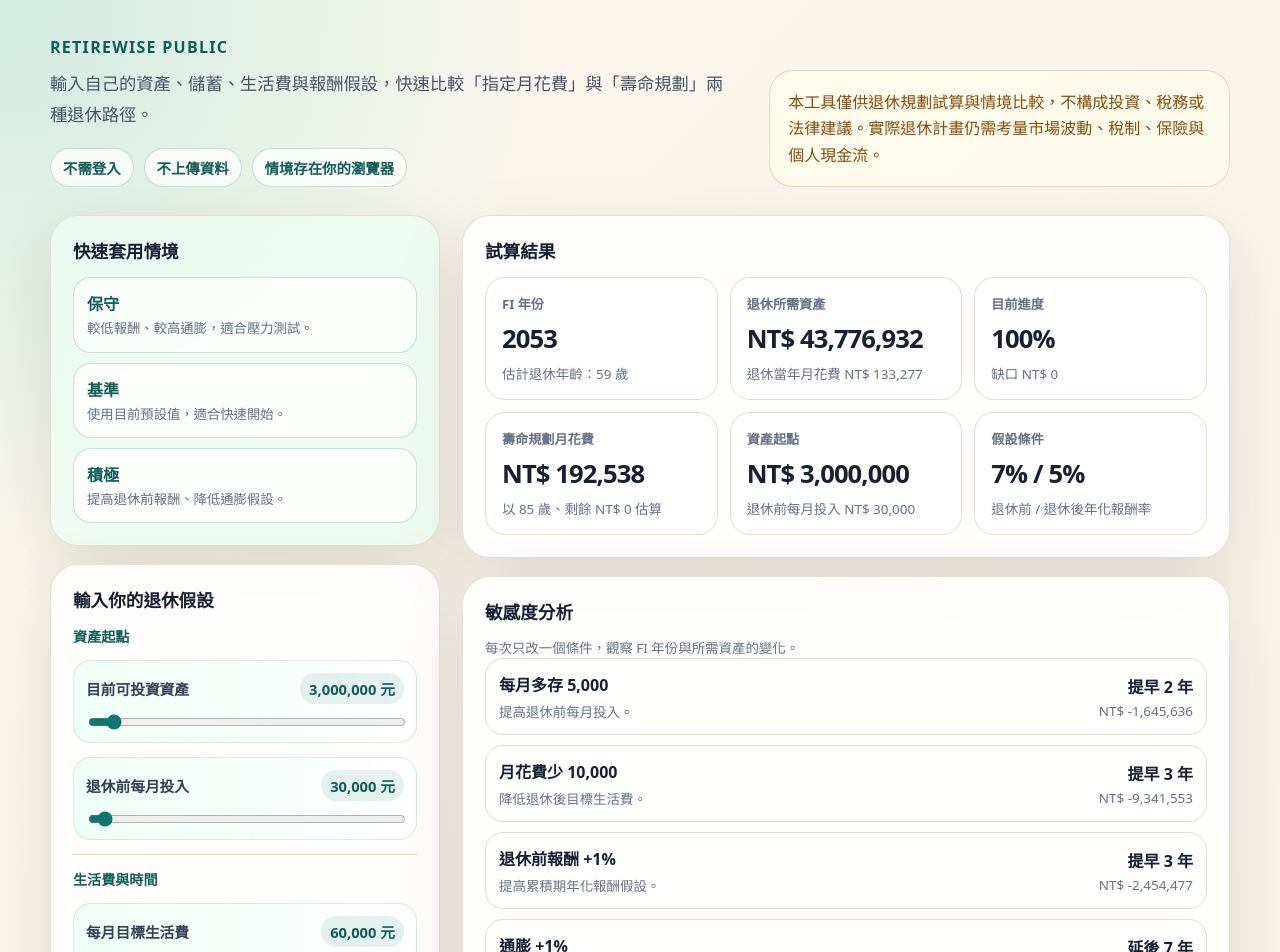
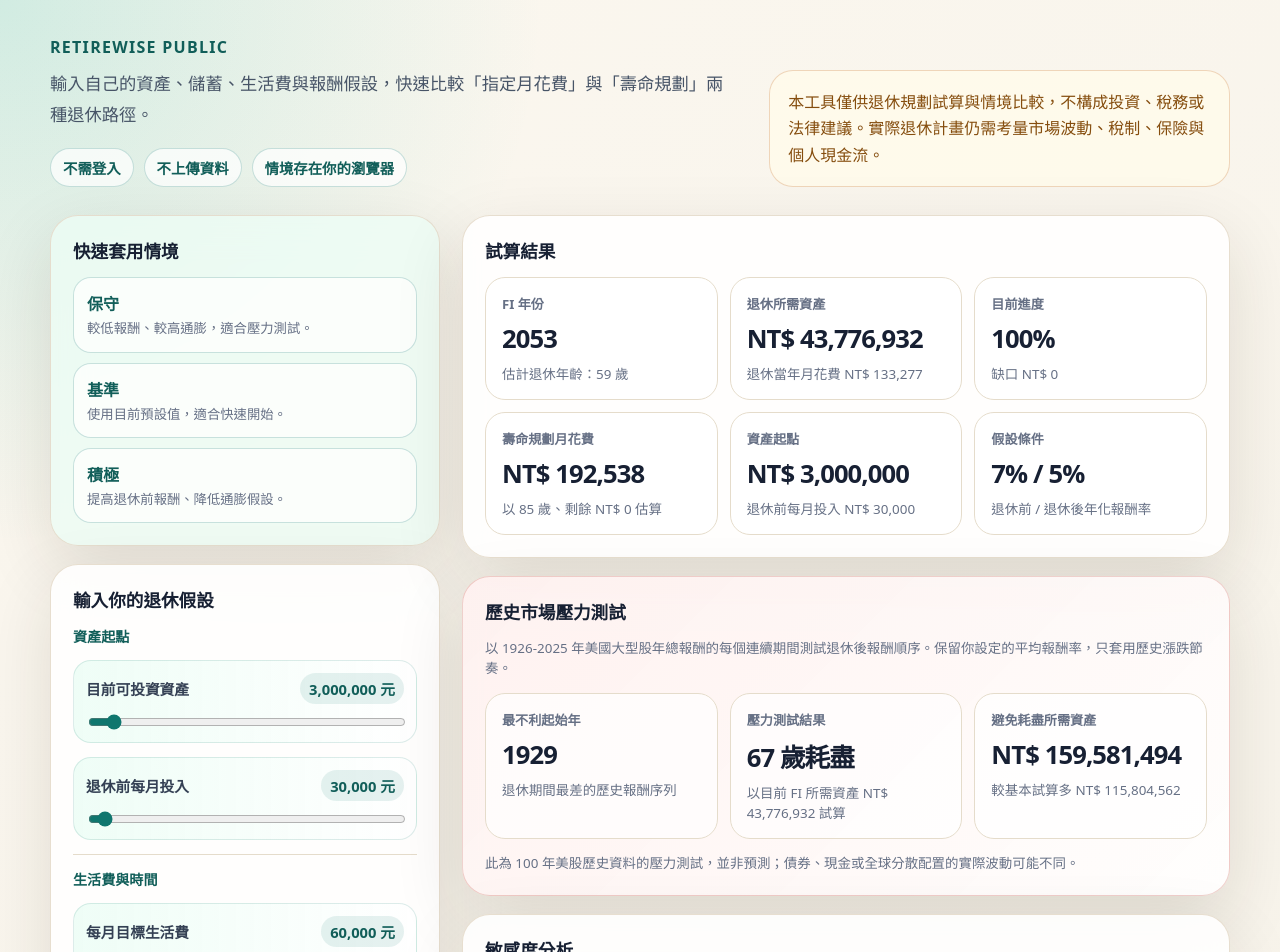
Before and after one commit to jjweiting/RetireWise, a Next.js app: page / in a window 1280 px wide. Shown: the top 952 px of the page. Built offline with nearby package versions, Linux system fonts and the light colour scheme.

Commit message:
feat: add historical market stress testing

```diff
--- a/app/globals.css
+++ b/app/globals.css
@@ -217,6 +217,22 @@ h1 {
   display: grid;
   grid-template-columns: repeat(3, minmax(0, 1fr));
   gap: 12px;
+}
+
+.market-stress-card {
+  border-color: rgba(180, 35, 24, 0.2);
+  background: linear-gradient(135deg, rgba(255, 241, 240, 0.9), rgba(255, 255, 255, 0.88));
+}
+
+.market-stress-grid {
+  display: grid;
+  grid-template-columns: repeat(3, minmax(0, 1fr));
+  gap: 12px;
+  margin-top: 14px;
+}
+
+.market-stress-note {
+  margin-top: 14px;
 }
 
 .metric {
@@ -535,6 +551,10 @@ th {
   .summary-grid {
     grid-template-columns: repeat(2, minmax(0, 1fr));
   }
+
+  .market-stress-grid {
+    grid-template-columns: repeat(2, minmax(0, 1fr));
+  }
 }
 
 @media (max-width: 620px) {
@@ -549,6 +569,10 @@ th {
   }
 
   .summary-grid {
+    grid-template-columns: 1fr;
+  }
+
+  .market-stress-grid {
     grid-template-columns: 1fr;
   }
 
--- a/app/page.tsx
+++ b/app/page.tsx
@@ -4,6 +4,7 @@ import { useEffect, useState } from 'react'
 import RetirementCurveChart from '@/components/retirement/RetirementCurveChart'
 import RetirementEarlySavingComparison from '@/components/retirement/RetirementEarlySavingComparison'
 import RetirementKeyYearSummary from '@/components/retirement/RetirementKeyYearSummary'
+import RetirementMarketStress from '@/components/retirement/RetirementMarketStress'
 import RetirementParams from '@/components/retirement/RetirementParams'
 import RetirementPresetSelector from '@/components/retirement/RetirementPresetSelector'
 import RetirementScenarioManager from '@/components/retirement/RetirementScenarioManager'
@@ -139,6 +140,7 @@ export default function Home() {
           {result ? (
             <>
               <RetirementSummaryCards result={result} params={params} />
+              <RetirementMarketStress result={result} params={params} />
               <RetirementSensitivity params={params} />
               <RetirementEarlySavingComparison
                 params={params}
--- /dev/null
+++ b/components/retirement/RetirementMarketStress.tsx
@@ -0,0 +1,46 @@
+import { calculateHistoricalMarketStress } from '@/lib/marketStress'
+import type { RetirementParams, RetirementResult } from '@/lib/types'
+
+interface Props {
+  params: RetirementParams
+  result: RetirementResult
+}
+
+function money(value: number): string {
+  return `NT$ ${Math.round(value).toLocaleString()}`
+}
+
+export default function RetirementMarketStress({ params, result }: Props) {
+  if (result.fi4.years_to_retire === null) return null
+
+  const stress = calculateHistoricalMarketStress(params, result.fi4.required, result.fi4.years_to_retire)
+  if (!stress) return null
+
+  const extraAsset = Math.max(stress.requiredAsset - result.fi4.required, 0)
+  const survives = stress.depletedAge === null
+
+  return (
+    <section className="card market-stress-card">
+      <h2>歷史市場壓力測試</h2>
+      <p className="hint">以 1926-2025 年美國大型股年總報酬的每個連續期間測試退休後報酬順序。保留你設定的平均報酬率，只套用歷史漲跌節奏。</p>
+      <div className="market-stress-grid">
+        <div className="metric">
+          <div className="metric-label">最不利起始年</div>
+          <p className="metric-value">{stress.startYear}</p>
+          <p className="metric-subtext">退休期間最差的歷史報酬序列</p>
+        </div>
+        <div className="metric">
+          <div className="metric-label">壓力測試結果</div>
+          <p className="metric-value">{survives ? '可維持' : `${stress.depletedAge} 歲耗盡`}</p>
+          <p className="metric-subtext">以目前 FI 所需資產 {money(result.fi4.required)} 試算</p>
+        </div>
+        <div className="metric">
+          <div className="metric-label">避免耗盡所需資產</div>
+          <p className="metric-value">{money(stress.requiredAsset)}</p>
+          <p className="metric-subtext">較基本試算多 {money(extraAsset)}</p>
+        </div>
+      </div>
+      <p className="hint market-stress-note">此為 100 年美股歷史資料的壓力測試，並非預測；債券、現金或全球分散配置的實際波動可能不同。</p>
+    </section>
+  )
+}
--- /dev/null
+++ b/lib/marketStress.ts
@@ -0,0 +1,96 @@
+import type { RetirementParams } from './types'
+
+// S&P 500 annual total returns, 1926-2025 (%). Source: NYU Stern historical returns data.
+const HISTORICAL_STOCK_RETURNS = [
+  11.62, 37.49, 43.81, -8.3, -25.12, -43.84, -8.64, 49.98, -1.19, 46.74,
+  31.94, -35.34, 29.28, -1.1, -10.67, -12.77, 19.17, 25.82, 19.75, 36.44,
+  -8.07, 5.71, 5.5, 18.79, 31.71, 24.02, 18.37, -0.99, 52.62, 31.56,
+  6.56, -10.78, 43.36, 11.96, 0.47, 26.89, -8.73, 22.8, 16.48, 12.45,
+  -10.06, 23.98, 11.06, -8.5, 4.01, 14.31, 18.98, -14.66, -26.47, 37.2,
+  23.84, -7.18, 6.56, 18.44, 32.42, -4.91, 21.55, 22.56, 6.27, 31.73,
+  18.67, 5.25, 16.61, 31.69, -3.1, 30.47, 7.62, 10.08, 1.32, 37.58,
+  22.96, 33.36, 28.58, 21.04, -9.1, -11.89, -22.1, 28.68, 10.88, 4.91,
+  15.79, 5.49, -37, 26.46, 15.06, 2.11, 16, 32.39, 13.69, 1.38,
+  11.97, 21.83, -4.38, 31.49, 18.4, 28.71, -18.11, 26.29, 25.02, 17.88,
+]
+
+const FIRST_YEAR = 1926
+const HISTORICAL_AVERAGE = HISTORICAL_STOCK_RETURNS.reduce((sum, value) => sum + value, 0) / HISTORICAL_STOCK_RETURNS.length
+
+export interface HistoricalMarketStressResult {
+  startYear: number
+  depletedAge: number | null
+  endingAsset: number
+  requiredAsset: number
+}
+
+function simulate(
+  startAsset: number,
+  returns: number[],
+  monthlyExpenseAtRetirement: number,
+  inflation: number,
+): { endingAsset: number; depletedYear: number | null } {
+  let asset = startAsset
+
+  for (let year = 0; year < returns.length; year += 1) {
+    const expense = monthlyExpenseAtRetirement * (1 + inflation) ** year * 12
+    asset = asset * (1 + returns[year]) - expense
+    if (asset <= 0) return { endingAsset: 0, depletedYear: year }
+  }
+
+  return { endingAsset: asset, depletedYear: null }
+}
+
+function requiredToAvoidDepletion(
+  returns: number[],
+  monthlyExpenseAtRetirement: number,
+  inflation: number,
+  bequest: number,
+): number {
+  let low = 0
+  let high = 2_000_000_000
+
+  for (let iteration = 0; iteration < 50; iteration += 1) {
+    const middle = (low + high) / 2
+    const outcome = simulate(middle, returns, monthlyExpenseAtRetirement, inflation)
+    if (outcome.depletedYear === null && outcome.endingAsset >= bequest) high = middle
+    else low = middle
+  }
+
+  return high
+}
+
+export function calculateHistoricalMarketStress(
+  params: RetirementParams,
+  retirementAsset: number,
+  yearsToRetire: number,
+): HistoricalMarketStressResult | null {
+  const retirementYears = params.death_age - params.current_age - yearsToRetire
+  if (retirementYears < 1 || retirementYears > HISTORICAL_STOCK_RETURNS.length) return null
+
+  const monthlyExpenseAtRetirement = params.monthly_expense * (1 + params.inflation / 100) ** yearsToRetire
+  const expectedReturn = params.post_return / 100
+  const inflation = params.inflation / 100
+  let worst: HistoricalMarketStressResult | null = null
+
+  for (let start = 0; start <= HISTORICAL_STOCK_RETURNS.length - retirementYears; start += 1) {
+    // Keep the user's expected return, but apply the sequence of historical gains and crashes.
+    const returns = HISTORICAL_STOCK_RETURNS
+      .slice(start, start + retirementYears)
+      .map((returnPercent) => Math.max(expectedReturn + (returnPercent - HISTORICAL_AVERAGE) / 100, -0.99))
+    const outcome = simulate(retirementAsset, returns, monthlyExpenseAtRetirement, inflation)
+    const requiredAsset = requiredToAvoidDepletion(returns, monthlyExpenseAtRetirement, inflation, params.bequest)
+    const candidate: HistoricalMarketStressResult = {
+      startYear: FIRST_YEAR + start,
+      depletedAge: outcome.depletedYear === null ? null : params.current_age + yearsToRetire + outcome.depletedYear,
+      endingAsset: outcome.endingAsset,
+      requiredAsset,
+    }
+
+    if (!worst || candidate.endingAsset < worst.endingAsset || (candidate.endingAsset === worst.endingAsset && candidate.requiredAsset > worst.requiredAsset)) {
+      worst = candidate
+    }
+  }
+
+  return worst
+}
```
Also changed, not shown: 2 other files (tests, documents, lock files or other folders).
